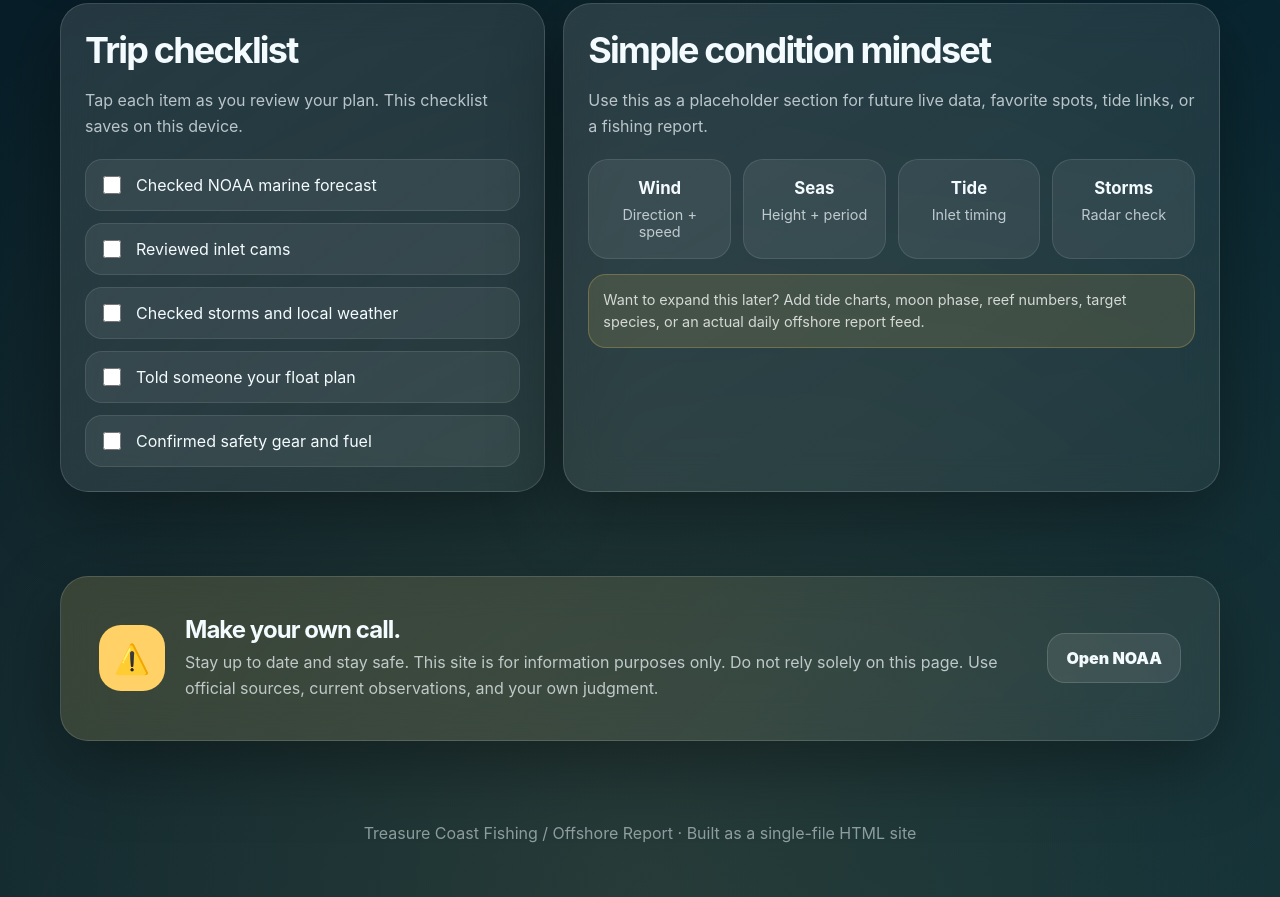
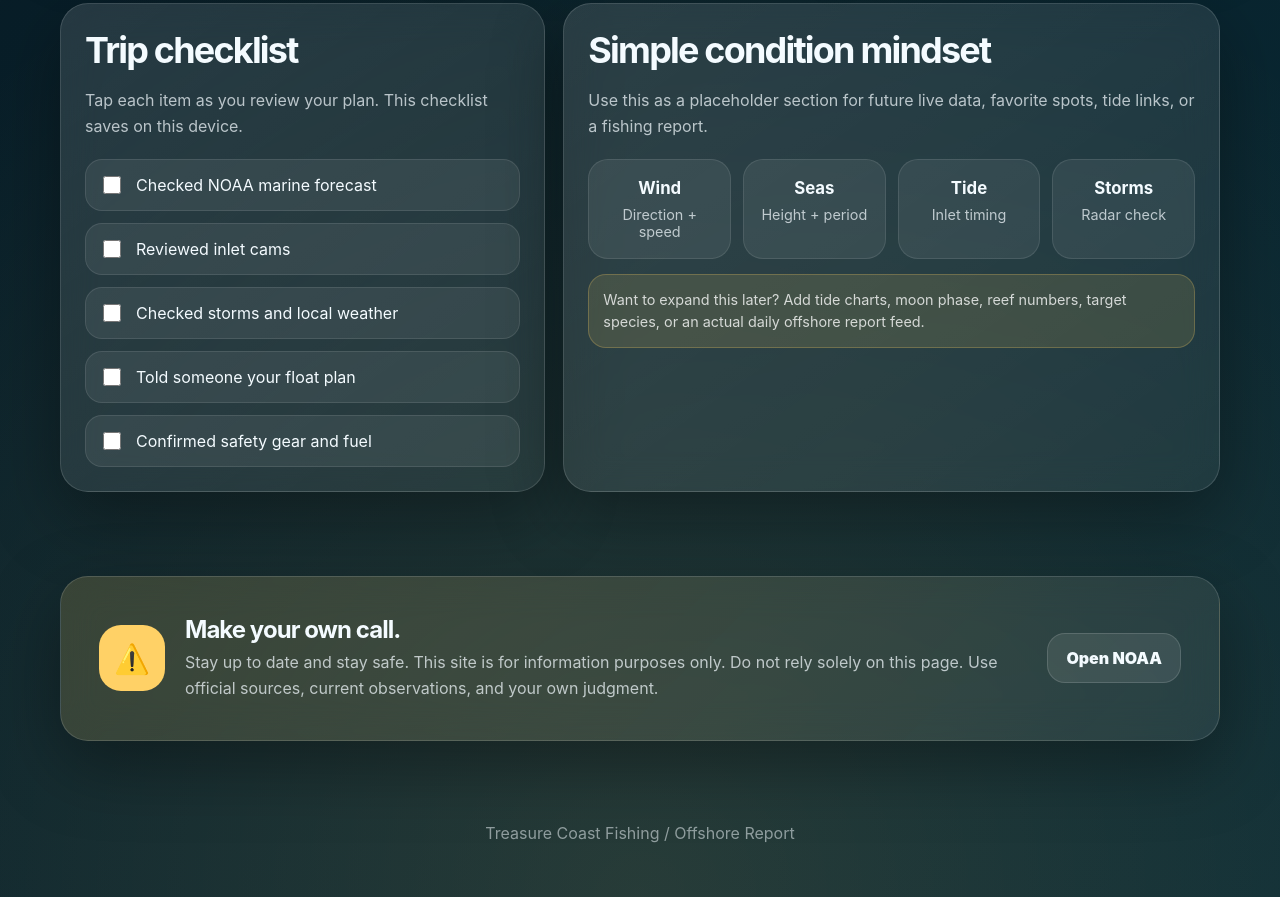
Before and after one commit to TxKaotic/fishing-app, a plain HTML site: page index.html in a window 1280 px wide. Shown: the part 1804-2701 px from the top of the page. Drawn offline with Linux system fonts and the light colour scheme.

Commit message:
Update index.html

```diff
--- a/index.html
+++ b/index.html
@@ -916,7 +916,7 @@
 
   <footer>
     <div class="shell">
-      Treasure Coast Fishing / Offshore Report · Built as a single-file HTML site
+      Treasure Coast Fishing / Offshore Report
     </div>
   </footer>
 
```
